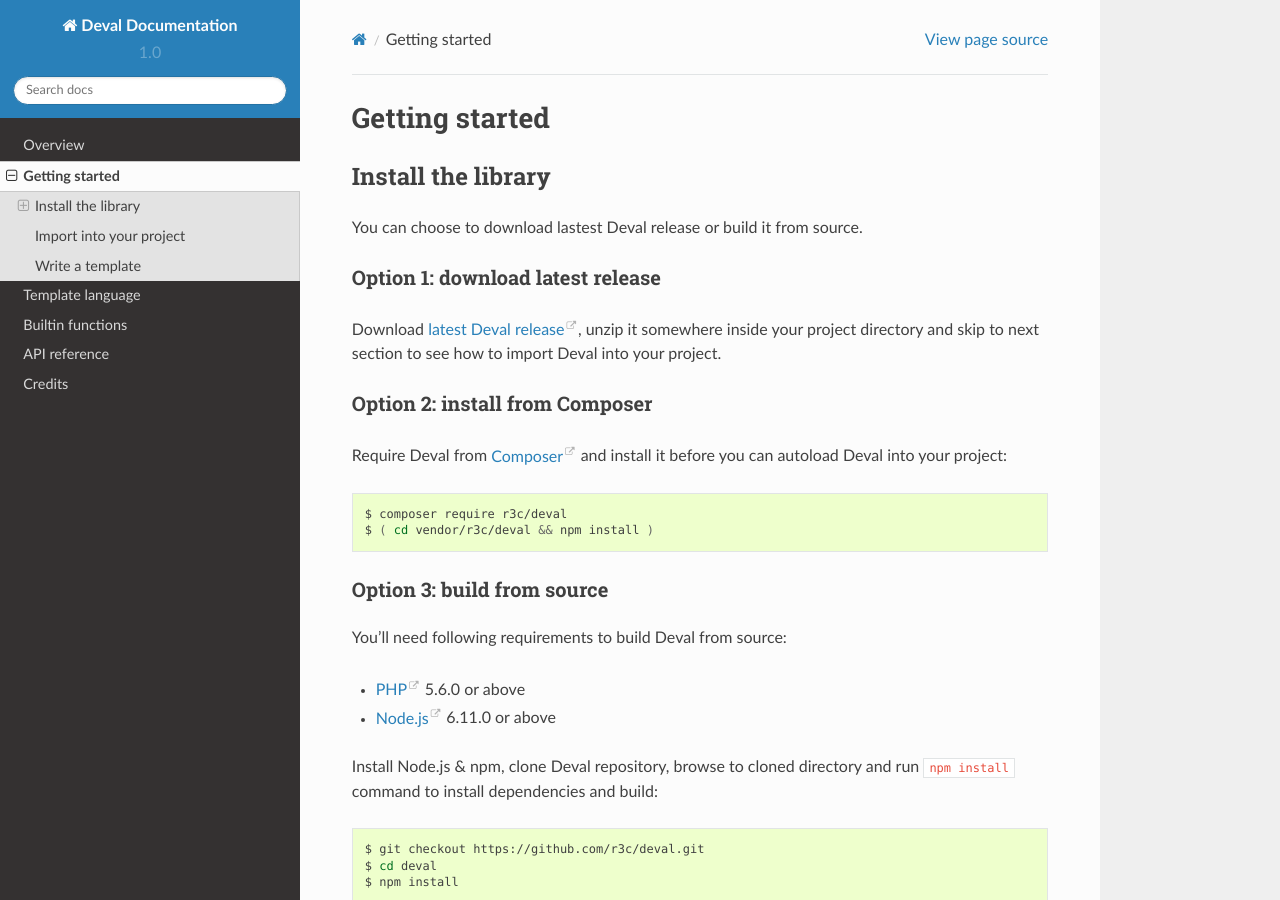
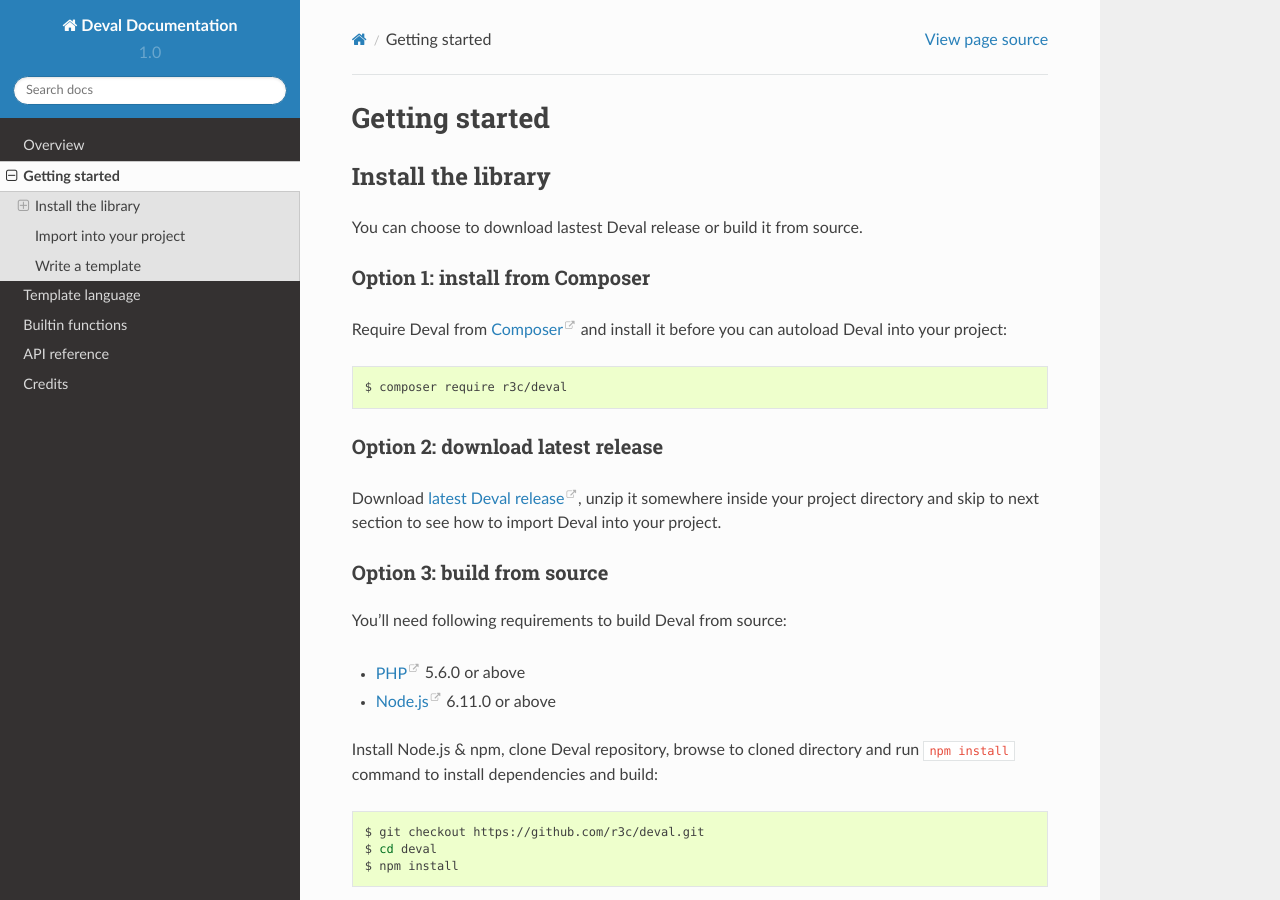
Before and after one commit to r3c/deval, a Sphinx documentation site: the page built from doc/page/02-start.rst, in a window 1280 px wide and 900 px high. Built offline with Sphinx 7.4.7 and the Read the Docs theme 2.0.0, drawn with Linux system fonts in a browser that asks for light colours; cross-references to code outside the pages are shown as plain code; some of the changed lines change nothing that is shown.

Commit message:
Set Composer as first install option.

```diff
--- a/doc/page/02-start.rst
+++ b/doc/page/02-start.rst
@@ -8,14 +8,7 @@
 
 You can choose to download lastest Deval release or build it from source.
 
-Option 1: download latest release
----------------------------------
-
-Download `latest Deval release`_, unzip it somewhere inside your project directory and skip to next section to see how to import Deval into your project.
-
-.. _`latest Deval release`: https://github.com/r3c/deval/releases/latest
-
-Option 2: install from Composer
+Option 1: install from Composer
 -------------------------------
 
 Require Deval from `Composer`_ and install it before you can autoload Deval into your project:
@@ -25,7 +18,13 @@
 .. code-block:: sh
 
 	$ composer require r3c/deval
-	$ ( cd vendor/r3c/deval && npm install )
+
+Option 2: download latest release
+---------------------------------
+
+Download `latest Deval release`_, unzip it somewhere inside your project directory and skip to next section to see how to import Deval into your project.
+
+.. _`latest Deval release`: https://github.com/r3c/deval/releases/latest
 
 Option 3: build from source
 ---------------------------
```
